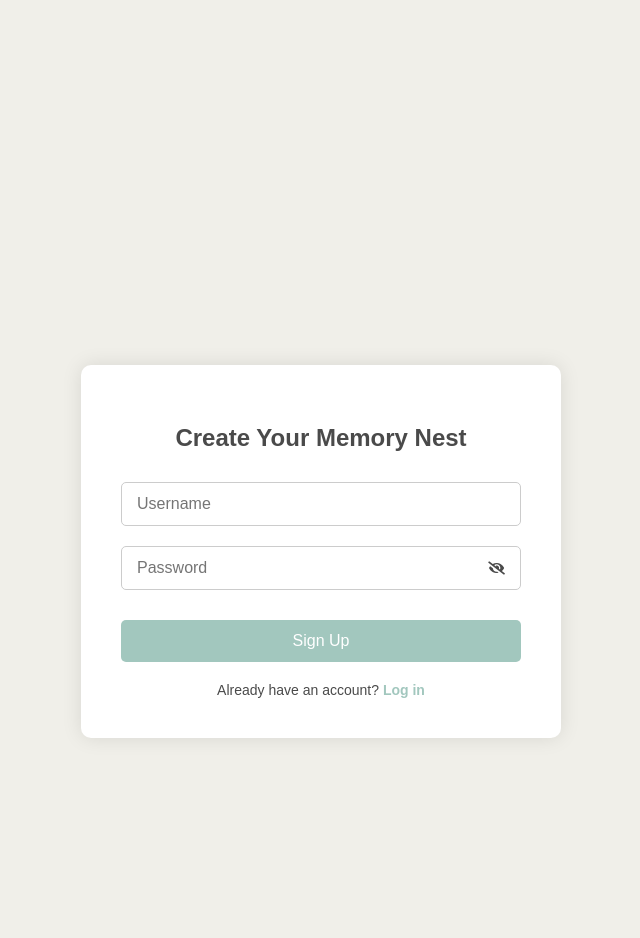
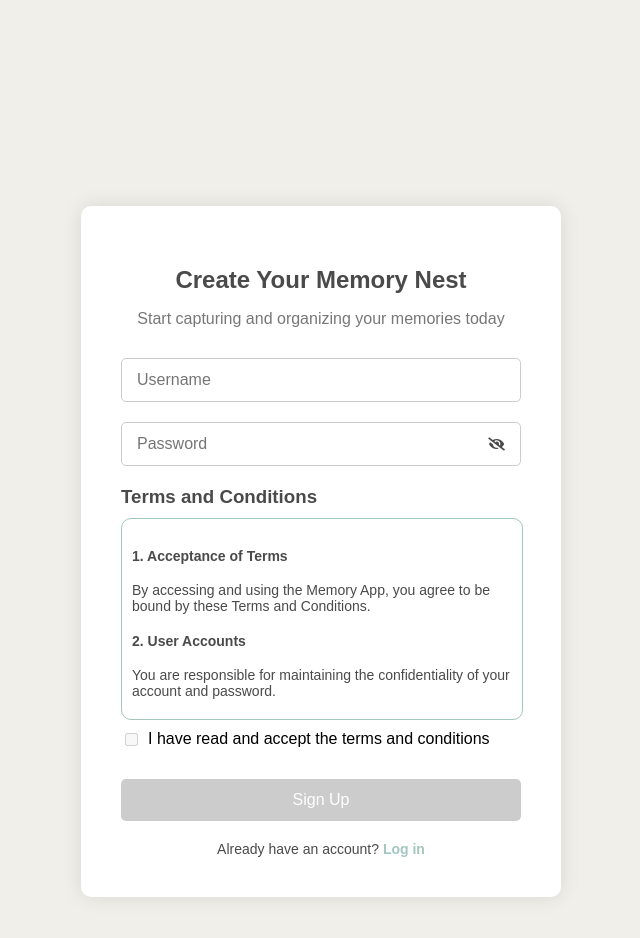
Before and after one commit to mlespinoza1/Memory-AI-Scrapbook, a Flask app: page /signup in a window 1280 px wide. Shown: the top 938 px of the page, without its empty margins (319-959 px from the left). Run offline with Flask 3, Linux system fonts and the light colour scheme.

Commit message:
Agent step completed: Update sign-up page heading and add subheading

```diff
--- a/static/css/style.css
+++ b/static/css/style.css
@@ -22,8 +22,15 @@ body {
 h2 {
     text-align: center;
     color: #4A4A4A;
+    margin-bottom: 10px;
+    font-size: 24px;
+}
+
+.subheading {
+    text-align: center;
+    color: #777;
     margin-bottom: 30px;
-    font-size: 24px;
+    font-size: 16px;
 }
 
 /* Input fields and login button */
@@ -72,72 +79,45 @@ h2 {
     background-color: #8fb3a9;
 }
 
-/* Remember me checkbox */
-.remember-me {
-    display: flex;
-    align-items: center;
+.login-button:disabled {
+    background-color: #cccccc;
+    cursor: not-allowed;
+}
+
+/* Terms and Conditions */
+.terms-container {
     margin-bottom: 20px;
 }
 
-.remember-me input[type="checkbox"] {
-    margin-right: 10px;
+.terms-container h3 {
+    color: #4A4A4A;
+    margin-bottom: 10px;
 }
 
-.remember-me label {
+.terms-iframe {
+    width: 100%;
+    height: 200px;
+    border: 1px solid #A2C7BE;
+    border-radius: 10px;
+    overflow: hidden;
+}
+
+.terms-content {
+    height: 100%;
+    overflow-y: scroll;
+    padding: 10px;
     font-size: 14px;
     color: #4A4A4A;
 }
 
-/* Social login buttons */
-.social-buttons {
+.checkbox-group {
     display: flex;
-    justify-content: space-between;
-    gap: 10px;
-    margin-top: 20px;
+    align-items: center;
+    margin-top: 10px;
 }
 
-.social-login {
-    flex: 1;
-    display: flex;
-    align-items: center;
-    justify-content: center;
-    padding: 12px;
-    border: 1px solid #ccc;
-    border-radius: 5px;
-    font-size: 20px;
-    cursor: pointer;
-    transition: background-color 0.3s;
-}
-
-.social-login i {
-    margin: 0;
-}
-
-.apple-login {
-    background-color: #000;
-    color: #fff;
-}
-
-.apple-login:hover {
-    background-color: #333;
-}
-
-.google-login {
-    background-color: #fff;
-    color: #757575;
-}
-
-.google-login:hover {
-    background-color: #f1f1f1;
-}
-
-.facebook-login {
-    background-color: #3b5998;
-    color: #fff;
-}
-
-.facebook-login:hover {
-    background-color: #344e86;
+.checkbox-group input[type="checkbox"] {
+    margin-right: 10px;
 }
 
 /* Additional styles */
--- a/static/js/signup.js
+++ b/static/js/signup.js
@@ -4,6 +4,9 @@ document.addEventListener('DOMContentLoaded', function() {
     const passwordInput = document.getElementById('password');
     const togglePasswordBtn = document.getElementById('togglePassword');
     const togglePasswordIcon = togglePasswordBtn.querySelector('i');
+    const termsContent = document.getElementById('termsContent');
+    const acceptTermsCheckbox = document.getElementById('acceptTerms');
+    const createNestBtn = document.getElementById('createNestBtn');
 
     // Toggle password visibility
     togglePasswordBtn.addEventListener('click', function() {
@@ -18,6 +21,18 @@ document.addEventListener('DOMContentLoaded', function() {
         }
     });
 
+    // Enable "Accept Terms" checkbox when scrolled to bottom
+    termsContent.addEventListener('scroll', function() {
+        if (termsContent.scrollHeight - termsContent.scrollTop === termsContent.clientHeight) {
+            acceptTermsCheckbox.disabled = false;
+        }
+    });
+
+    // Enable/disable "Create Nest" button based on checkbox
+    acceptTermsCheckbox.addEventListener('change', function() {
+        createNestBtn.disabled = !this.checked;
+    });
+
     // Form submission
     form.addEventListener('submit', function(e) {
         // Client-side validation can be added here if needed
--- a/templates/signup.html
+++ b/templates/signup.html
@@ -10,6 +10,7 @@
 <body>
     <div class="login-container">
         <h2>Create Your Memory Nest</h2>
+        <p class="subheading">Start capturing and organizing your memories today</p>
         {% with messages = get_flashed_messages() %}
             {% if messages %}
                 <ul class="flash-messages">
@@ -29,7 +30,41 @@
                     <i class="fas fa-eye-slash"></i>
                 </button>
             </div>
-            <button type="submit" class="login-button">Sign Up</button>
+            <div class="terms-container">
+                <h3>Terms and Conditions</h3>
+                <div class="terms-iframe">
+                    <div class="terms-content" id="termsContent">
+                        <h4>1. Acceptance of Terms</h4>
+                        <p>By accessing and using the Memory App, you agree to be bound by these Terms and Conditions.</p>
+
+                        <h4>2. User Accounts</h4>
+                        <p>You are responsible for maintaining the confidentiality of your account and password.</p>
+
+                        <h4>3. Privacy Policy</h4>
+                        <p>Your use of the Memory App is also governed by our Privacy Policy.</p>
+
+                        <h4>4. Content</h4>
+                        <p>You retain all rights to the content you upload to the Memory App.</p>
+
+                        <h4>5. Prohibited Activities</h4>
+                        <p>You agree not to engage in any illegal or unauthorized use of the Memory App.</p>
+
+                        <h4>6. Termination</h4>
+                        <p>We reserve the right to terminate or suspend your account at our sole discretion.</p>
+
+                        <h4>7. Changes to Terms</h4>
+                        <p>We reserve the right to modify these Terms at any time.</p>
+
+                        <h4>8. Contact Information</h4>
+                        <p>For any questions about these Terms, please contact us at support@memoryapp.com.</p>
+                    </div>
+                </div>
+                <div class="checkbox-group">
+                    <input type="checkbox" id="acceptTerms" disabled>
+                    <label for="acceptTerms">I have read and accept the terms and conditions</label>
+                </div>
+            </div>
+            <button type="submit" id="createNestBtn" class="login-button" disabled>Sign Up</button>
         </form>
         <div class="signup-link">
             Already have an account? <a href="{{ url_for('login') }}">Log in</a>
```
Also changed, not shown: other parts of static/css/style.css (+0 -29 lines), pasted_text_1726132667264.txt (added, +129 -0 lines).
